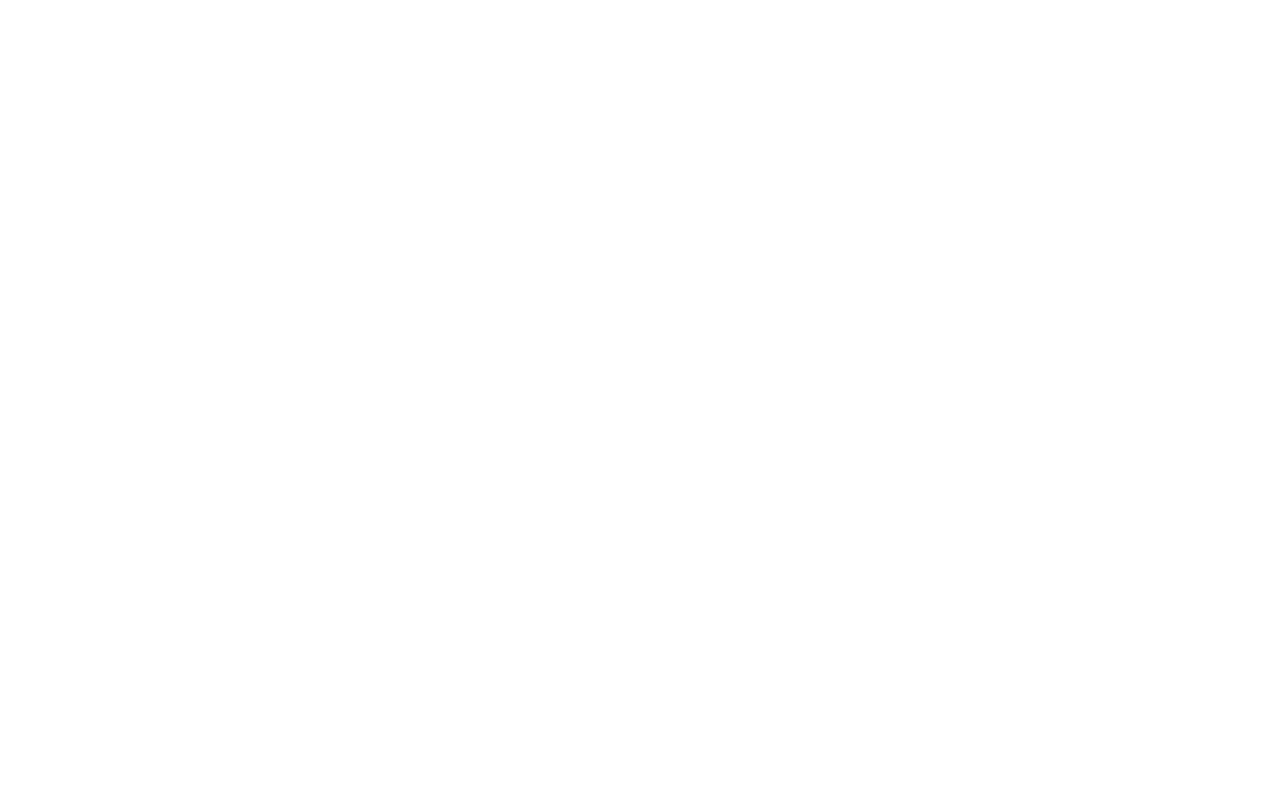
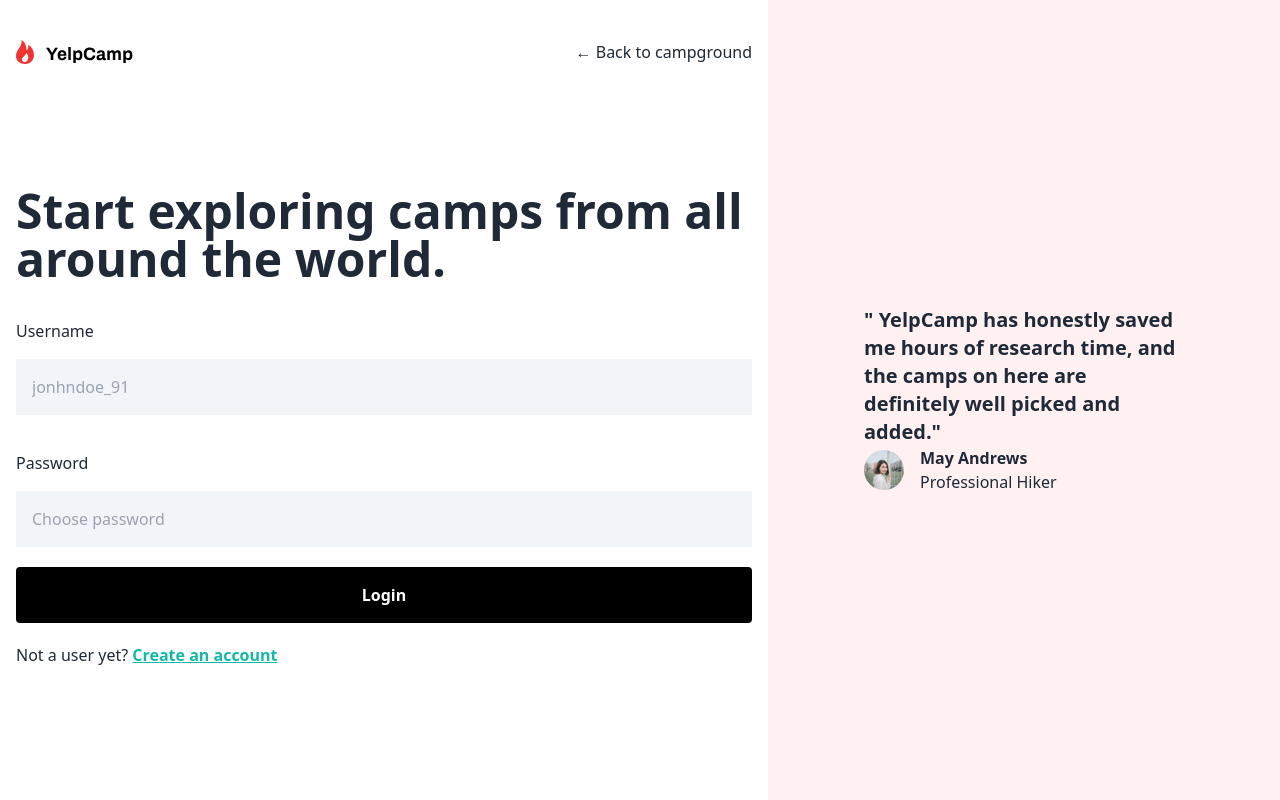
Before and after one commit to JNFussion/Yelpcamp-solution, a React (Create React App) app in the folder client/: page /sign-in in a window 1280 px wide. Before the commit this address had no page. Built offline with nearby package versions, Linux system fonts and the light colour scheme.

Commit message:
sign up and sign page done

```diff
--- a/client/src/App.js
+++ b/client/src/App.js
@@ -1,12 +1,15 @@
 import React from "react";
 import { BrowserRouter, Routes, Route } from "react-router-dom";
 import Landing from "./components/Landing";
+import SignInSignUp from "./components/SignInSignUp";
 
 function App() {
   return (
     <BrowserRouter>
       <Routes>
         <Route path="/" element={<Landing />} />
+        <Route path="/sign-up" element={<SignInSignUp />} />
+        <Route path="/sign-in" element={<SignInSignUp />} />
       </Routes>
     </BrowserRouter>
   );
--- a/client/src/components/Landing.js
+++ b/client/src/components/Landing.js
@@ -9,7 +9,7 @@
 
 function Landing() {
   return (
-    <article className=" text-gray-800">
+    <article className="text-gray-800">
       <div className="flex flex-col gap-4 xl:gap-0 xl:flex-row">
         <div className="h-screen flex-1">
           <div className="max-w-3xl mx-auto">
--- /dev/null
+++ b/client/src/components/SignInSignUp.js
@@ -0,0 +1,114 @@
+import React from "react";
+import { Link, useLocation } from "react-router-dom";
+import Logo from "../Assets/Logo.svg";
+import UserTestimonial from "../Assets/User Testimonial.svg";
+
+function SignInSignUp() {
+  const { pathname } = useLocation();
+
+  return (
+    <article className=" text-gray-800">
+      <div className="flex flex-col gap-4 xl:gap-0 xl:flex-row">
+        <div className="h-screen flex-1">
+          <div className="max-w-3xl mx-auto">
+            <div className="xl:py-10 p-4 flex justify-between">
+              <div>
+                <Link to="/">
+                  <img src={Logo} alt="" />
+                </Link>
+              </div>
+              <div>
+                <Link to="/campgrounds" className="text-gray-800">
+                  ← Back to campground
+                </Link>
+              </div>
+            </div>
+            <div className="xl:py-20 py-10 px-4">
+              <h2 className="font-bold xl:text-5xl md:text-4xl text-3xl">
+                Start exploring camps from all around the world.
+              </h2>
+              <form action="" method="POST" className="grid gap-5 my-5">
+                <div>
+                  <label htmlFor="username">
+                    <div className="py-4 text-gray-800">Username</div>
+                    <input
+                      type="text"
+                      name="username"
+                      id="username"
+                      placeholder="jonhndoe_91"
+                      className="w-full p-4 bg-slate-100"
+                    />
+                  </label>
+                </div>
+                <div>
+                  <label htmlFor="password">
+                    <div className="py-4 text-gray-800">Password</div>
+                    <input
+                      type="password"
+                      name="password"
+                      id="password"
+                      placeholder="Choose password"
+                      className="w-full p-4 bg-slate-100"
+                    />
+                  </label>
+                </div>
+                <input
+                  type="submit"
+                  className="p-4 rounded font-bold text-white bg-black "
+                  value={
+                    pathname === "/sign-up" ? "Create an account" : "Login"
+                  }
+                />
+              </form>
+              {pathname === "/sign-up" ? (
+                <p className="text-gray-800">
+                  Already a user?{" "}
+                  <Link
+                    to="/sign-in"
+                    className="font-bold text-teal-500 underline"
+                  >
+                    Sign in
+                  </Link>
+                </p>
+              ) : (
+                <p>
+                  Not a user yet?{" "}
+                  <Link
+                    to="/sign-up"
+                    className="font-bold text-teal-500 underline"
+                  >
+                    Create an account
+                  </Link>
+                </p>
+              )}
+            </div>
+          </div>
+        </div>
+        <div className="xl:w-2/5 grid place-content-center px-4 py-10 bg-rose-50">
+          <figure className="max-w-xs">
+            <blockquote>
+              <p className=" font-bold xl:text-xl text-[1.1rem]">
+                &quot; YelpCamp has honestly saved me hours of research time,
+                and the camps on here are definitely well picked and
+                added.&quot;
+              </p>
+            </blockquote>
+            <figcaption>
+              <div className="flex items-center gap-4">
+                <div>
+                  <img src={UserTestimonial} alt="User's avatar" />
+                </div>
+                <div>
+                  <p className="font-bold">May Andrews</p>
+                  <p className="text-gray-800">Professional Hiker</p>
+                </div>
+              </div>
+            </figcaption>
+          </figure>
+        </div>
+      </div>
+    </article>
+  );
+}
+
+export default SignInSignUp;
```
